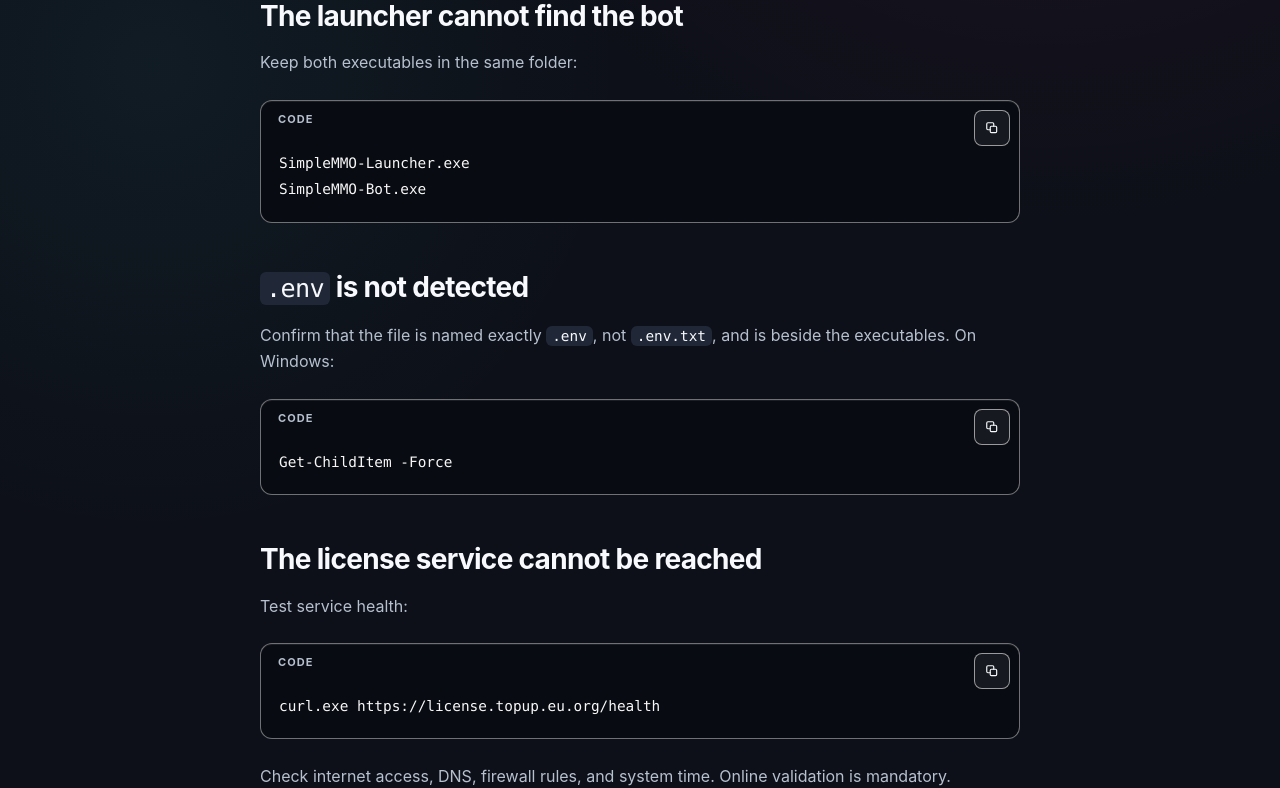
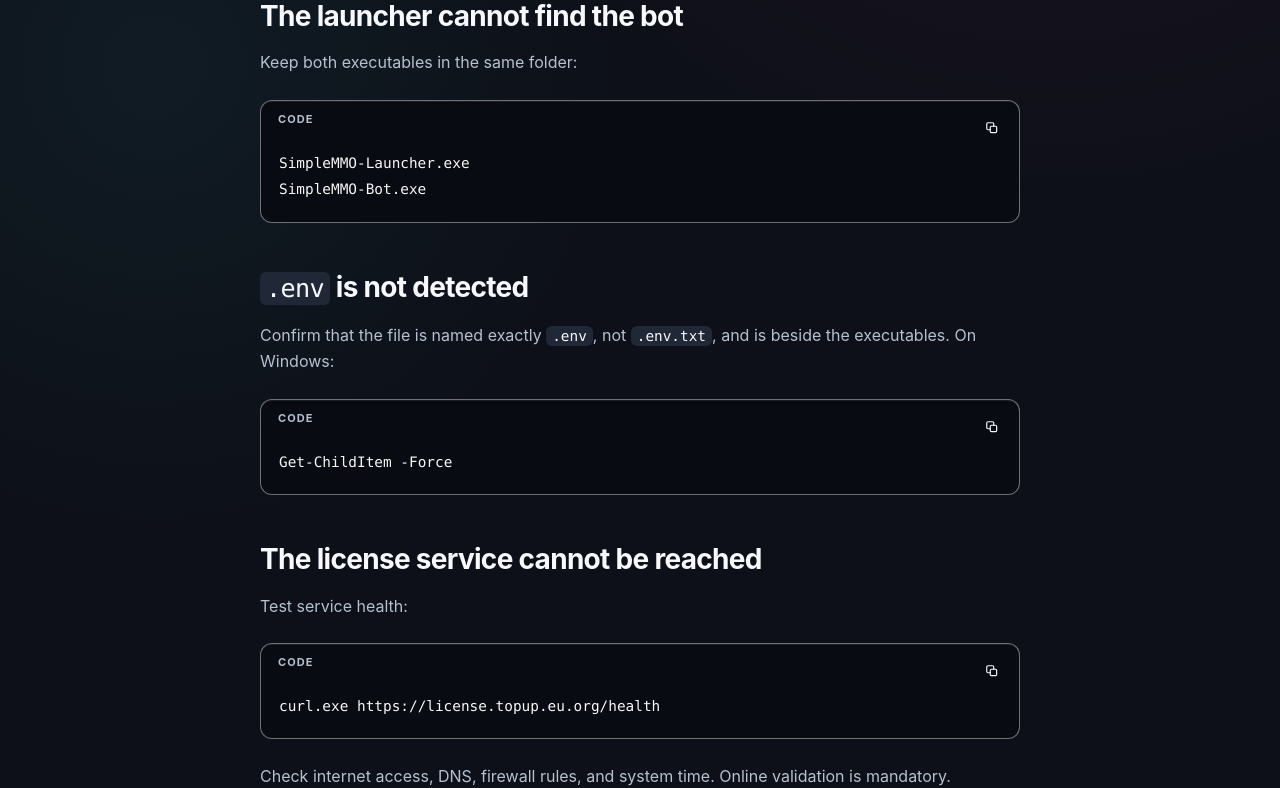
Before and after one commit to SMMURDA/simplemmo-bot, a Jekyll site: the page built from troubleshooting.md, in a window 1280 px wide and 1400 px high. Shown: the part 246-1034 px from the top of the window. Built offline with Jekyll 4.4.1, drawn with Linux system fonts in a browser that asks for light colours.

Commit message:
add copy button more

```diff
--- a/_layouts/default.html
+++ b/_layouts/default.html
@@ -6,7 +6,7 @@
   <meta name="theme-color" content="#0d1018">
   {% seo %}
   <link rel="icon" type="image/png" href="/assets/images/mbot-favicon.png">
-  <link rel="stylesheet" href="/assets/css/site.css?v=20260714-8">
+  <link rel="stylesheet" href="/assets/css/site.css?v=20260714-9">
 </head>
 <body>
   <a class="skip-link" href="#main-content">Skip to content</a>
@@ -59,6 +59,6 @@
       </a>
     </nav>
   </footer>
-  <script src="/assets/js/site.js?v=20260714-8" defer></script>
+  <script src="/assets/js/site.js?v=20260714-9" defer></script>
 </body>
 </html>
--- a/assets/css/site.css
+++ b/assets/css/site.css
@@ -535,8 +535,8 @@
 .code-sample { position: relative; margin: 24px 0; }
 .code-sample pre { margin: 0; padding: 50px 18px 18px; border-color: rgba(255,255,255,.42); box-shadow: inset 0 1px 0 rgba(255,255,255,.08); }
 .code-sample-label { position: absolute; top: 14px; left: 18px; color: var(--muted); font: 700 11px/1 -apple-system, BlinkMacSystemFont, "Segoe UI", Arial, sans-serif; letter-spacing: .1em; text-transform: uppercase; }
-.copy-code-button { position: absolute; top: 10px; right: 10px; width: 36px; height: 36px; min-width: 36px; min-height: 36px; display: inline-flex; align-items: center; justify-content: center; gap: 6px; padding: 0; border: 1px solid rgba(255,255,255,.56); border-radius: 8px; background: rgba(255,255,255,.06); color: var(--text); font: 750 12px/1 -apple-system, BlinkMacSystemFont, "Segoe UI", Arial, sans-serif; cursor: pointer; transition: transform .18s ease, color .18s ease, background-color .18s ease, border-color .18s ease; }
-.copy-code-button:hover { transform: translateY(-1px); border-color: rgba(255,255,255,.9); background: rgba(255,255,255,.13); }
+.copy-code-button { position: absolute; top: 10px; right: 10px; width: 36px; height: 36px; min-width: 36px; min-height: 36px; display: inline-flex; align-items: center; justify-content: center; gap: 6px; padding: 0; border: 0; border-radius: 8px; background: transparent; color: var(--text); font: 750 12px/1 -apple-system, BlinkMacSystemFont, "Segoe UI", Arial, sans-serif; cursor: pointer; transition: transform .18s ease, color .18s ease, background-color .18s ease, border-color .18s ease; }
+.copy-code-button:hover { transform: translateY(-1px); background: rgba(255,255,255,.10); }
 .copy-code-button:focus-visible { outline: 3px solid rgba(255,255,255,.3); outline-offset: 2px; }
 .copy-code-button.is-copied { border-color: var(--green); background: var(--green-soft); color: var(--green); }
 .copy-code-button svg { width: 14px; height: 14px; fill: none; stroke: currentColor; stroke-width: 2; stroke-linecap: round; stroke-linejoin: round; }
```
